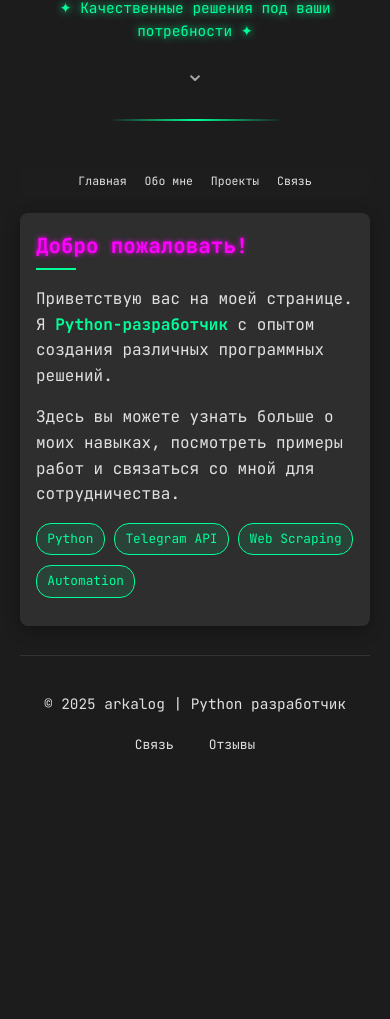
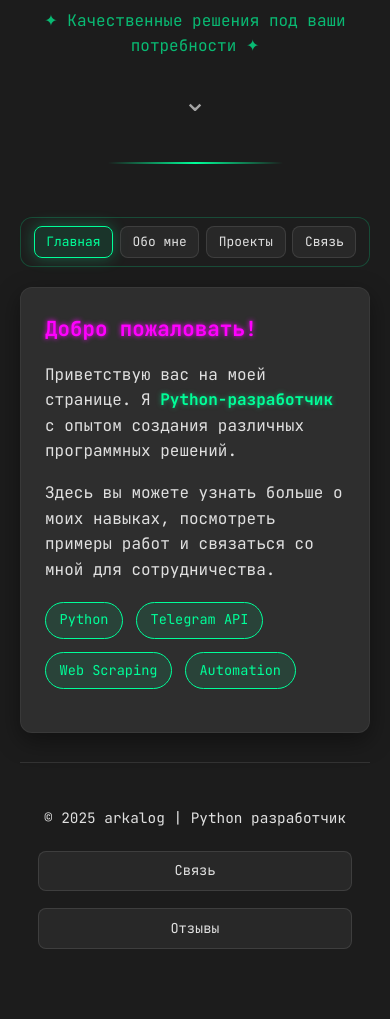
Before and after one commit to arkalog-py/arkalog-py.github.io, a plain HTML site: page index.html in a window 390 px wide. Shown: the part 162-1181 px from the top of the page. Before the commit the page ends 979 px from the top, so only its background shows below. Drawn offline with Linux system fonts and the light colour scheme.

Commit message:
index.html

```diff
--- a/index.html
+++ b/index.html
@@ -64,55 +64,71 @@
             display: flex;
             justify-content: center;
             flex-wrap: wrap;
-            gap: 0.5em;
-            margin: 1em 0;
-            padding: 0.5em;
-            background: rgba(30, 30, 30, 0.8);
-            backdrop-filter: blur(5px);
-            border-radius: 8px;
+            gap: 0.8em;
+            margin: 1.5em 0;
+            padding: 0.8em;
+            background: rgba(30, 30, 30, 0.9);
+            backdrop-filter: blur(10px);
+            border-radius: 12px;
             position: sticky;
             top: 0;
             z-index: 100;
+            border: 1px solid rgba(0, 255, 153, 0.2);
         }
 
-        .navbar a {
+        .nav-btn {
             color: var(--text);
             text-decoration: none;
-            padding: 0.3em 0.8em;
-            font-size: 0.9em;
-            border-radius: 5px;
+            padding: 0.6em 1.2em;
+            font-size: 0.95em;
+            border-radius: 8px;
             transition: all 0.3s ease;
             position: relative;
             overflow: hidden;
+            background: rgba(46, 46, 46, 0.7);
+            border: 1px solid rgba(255, 255, 255, 0.1);
+            cursor: pointer;
+            font-family: 'JetBrains Mono', monospace;
         }
 
-        .navbar a::before {
+        .nav-btn::before {
             content: '';
             position: absolute;
             bottom: 0;
             left: 0;
             width: 0;
-            height: 2px;
-            background: var(--primary);
-            transition: width 0.3s ease;
+            height: 100%;
+            background: linear-gradient(90deg, transparent, rgba(0, 255, 153, 0.2), transparent);
+            transition: width 0.4s ease;
+            z-index: -1;
         }
 
-        .navbar a:hover {
+        .nav-btn:hover {
             color: var(--primary);
-            transform: translateY(-2px);
+            transform: translateY(-3px);
+            box-shadow: 0 5px 15px rgba(0, 255, 153, 0.2);
+            border-color: var(--primary);
         }
 
-        .navbar a:hover::before {
+        .nav-btn:hover::before {
             width: 100%;
         }
 
+        .nav-btn.active {
+            color: var(--primary);
+            background: rgba(0, 255, 153, 0.1);
+            border-color: var(--primary);
+            box-shadow: 0 0 15px rgba(0, 255, 153, 0.3);
+        }
+
         .section {
-            padding: 1.5em;
+            padding: 2em;
             margin: 1.5em 0;
             background: var(--card-bg);
-            border-radius: 8px;
-            box-shadow: 0 5px 15px rgba(0, 0, 0, 0.3);
+            border-radius: 12px;
+            box-shadow: 0 8px 25px rgba(0, 0, 0, 0.4);
             display: none;
+            border: 1px solid rgba(255, 255, 255, 0.05);
         }
 
         .section.active {
@@ -121,62 +137,38 @@
         }
 
         @keyframes fadeIn {
-            from { opacity: 0; transform: translateY(10px); }
+            from { opacity: 0; transform: translateY(15px); }
             to { opacity: 1; transform: translateY(0); }
         }
-
 
         .section h2 {
             margin-top: 0;
             position: relative;
-            padding-bottom: 8px;
+            padding-bottom: 0;
         }
 
-        .section h2::after {
-            content: '';
-            position: absolute;
-            bottom: 0;
-            left: 0;
-            width: 40px;
-            height: 2px;
-            background: var(--primary);
+        .empty-state {
+            text-align: center;
+            padding: 3em 1em;
+            color: var(--text);
         }
 
-        .price-list {
-            display: grid;
-            grid-template-columns: repeat(auto-fit, minmax(220px, 1fr));
-            gap: 1em;
-            margin: 1.5em 0;
+        .empty-icon {
+            font-size: 3.5em;
+            margin-bottom: 0.5em;
+            opacity: 0.7;
+            animation: float 3s infinite ease-in-out;
         }
 
-        .price-item {
-            background: rgba(40, 40, 40, 0.7);
-            padding: 1em;
-            border-radius: 6px;
-            border-left: 3px solid var(--primary);
-            transition: all 0.3s ease;
-        }
-
-        .price-item:hover {
-            transform: translateY(-3px);
-            box-shadow: 0 8px 15px rgba(0, 255, 153, 0.1);
-        }
-
-        .price-item h3 {
-            color: var(--primary);
-            margin-top: 0;
-            font-size: 1.1em;
-        }
-
-        .price-item .price {
-            font-weight: bold;
-            color: var(--secondary);
-            font-size: 1em;
+        .empty-state p {
+            max-width: 500px;
+            margin: 0 auto;
+            line-height: 1.6;
         }
 
         .footer {
             text-align: center;
-            padding: 1.5em 0;
+            padding: 2em 0;
             margin-top: 2em;
             border-top: 1px solid rgba(255, 255, 255, 0.1);
             font-size: 0.9em;
@@ -185,45 +177,49 @@
         .social-links {
             display: flex;
             justify-content: center;
-            gap: 1em;
-            margin: 1em 0;
+            gap: 1.2em;
+            margin: 1.5em 0;
         }
 
         .social-link {
             color: var(--text);
             text-decoration: none;
-            padding: 0.4em 0.8em;
-            border-radius: 4px;
+            padding: 0.6em 1.2em;
+            border-radius: 8px;
             transition: all 0.3s ease;
             display: flex;
             align-items: center;
-            gap: 0.4em;
-            font-size: 0.9em;
+            gap: 0.5em;
+            font-size: 0.95em;
+            background: rgba(46, 46, 46, 0.7);
+            border: 1px solid rgba(255, 255, 255, 0.1);
         }
 
         .social-link:hover {
             color: var(--primary);
             background: rgba(0, 255, 153, 0.1);
-            transform: scale(1.03);
+            transform: translateY(-3px);
+            box-shadow: 0 5px 15px rgba(0, 255, 153, 0.2);
+            border-color: var(--primary);
         }
 
         .tagline {
-            font-size: 1em;
-            margin: 0.8em 0;
+            font-size: 1.1em;
+            margin: 1em 0;
             color: var(--primary);
-            animation: pulse 2s infinite;
+            animation: pulse 2.5s infinite;
         }
 
         @keyframes pulse {
             0% { opacity: 0.7; }
-            50% { opacity: 1; text-shadow: 0 0 8px var(--primary); }
+            50% { opacity: 1; text-shadow: 0 0 10px var(--primary); }
             100% { opacity: 0.7; }
         }
 
         .scroll-indicator {
-            font-size: 1.5em;
+            font-size: 1.8em;
             animation: float 2s infinite;
-            margin: 0.8em 0;
+            margin: 1em 0;
             opacity: 0.7;
             cursor: pointer;
             transition: all 0.3s ease;
@@ -231,38 +227,47 @@
 
         @keyframes float {
             0%, 100% { transform: translateY(0); }
-            50% { transform: translateY(-8px); }
+            50% { transform: translateY(-10px); }
         }
 
         .scroll-indicator:hover {
             opacity: 1;
             color: var(--primary);
+            text-shadow: 0 0 10px var(--primary);
         }
 
         .highlight {
             color: var(--primary);
             font-weight: bold;
+            text-shadow: 0 0 5px rgba(0, 255, 153, 0.5);
         }
 
         .tech-stack {
             display: flex;
             flex-wrap: wrap;
-            gap: 0.6em;
-            margin: 0.8em 0;
+            gap: 0.8em;
+            margin: 1.2em 0;
         }
 
         .tech-item {
             background: rgba(0, 255, 153, 0.1);
             color: var(--primary);
-            padding: 0.4em 0.8em;
-            border-radius: 15px;
-            font-size: 0.8em;
+            padding: 0.5em 1em;
+            border-radius: 20px;
+            font-size: 0.85em;
             border: 1px solid var(--primary);
+            transition: all 0.3s ease;
+        }
+
+        .tech-item:hover {
+            transform: translateY(-3px);
+            box-shadow: 0 5px 15px rgba(0, 255, 153, 0.2);
+            background: rgba(0, 255, 153, 0.15);
         }
 
         @media (max-width: 768px) {
             h1 {
-                font-size: 2em;
+                font-size: 2.2em;
             }
 
             h2 {
@@ -272,25 +277,40 @@
             .navbar {
                 flex-direction: row;
                 align-items: center;
-                font-size: 0.8em;
-                padding: 0.3em;
+                font-size: 0.85em;
+                padding: 0.6em;
+                gap: 0.5em;
             }
 
-            .navbar a {
-                padding: 0.2em 0.5em;
+            .nav-btn {
+                padding: 0.5em 0.9em;
             }
 
             .section {
-                padding: 1em;
-                margin: 1em 0;
-            }
-
-            .price-list {
-                grid-template-columns: 1fr;
+                padding: 1.5em;
+                margin: 1.2em 0;
             }
 
             .tagline {
-                font-size: 0.9em;
+                font-size: 1em;
+            }
+
+            .empty-state {
+                padding: 2em 1em;
+            }
+
+            .empty-icon {
+                font-size: 2.8em;
+            }
+
+            .social-links {
+                flex-direction: column;
+                align-items: center;
+            }
+
+            .social-link {
+                width: 80%;
+                justify-content: center;
             }
         }
     </style>
@@ -306,10 +326,10 @@
         </header>
 
         <nav class="navbar">
-            <a href="#home" onclick="showSection('home')">Главная</a>
-            <a href="#about" onclick="showSection('about')">Обо мне</a>
-            <a href="#projects" onclick="showSection('projects')">Проекты</a>
-            <a href="#contact" onclick="showSection('contact')">Связь</a>
+            <button class="nav-btn active" onclick="showSection('home')">Главная</button>
+            <button class="nav-btn" onclick="showSection('about')">Обо мне</button>
+            <button class="nav-btn" onclick="showSection('projects')">Проекты</button>
+            <button class="nav-btn" onclick="showSection('contact')">Связь</button>
         </nav>
 
         <main>
@@ -338,30 +358,13 @@
             </section>
 
             <section id="projects" class="section">
-                <h2>Мои услуги</h2>
-                <p>Вот некоторые из проектов, которые я могу реализовать для вас:</p>
-
-                <div class="price-list">
-                    <div class="price-item">
-                        <h3>Сноссер сессий</h3>
-                        <p>Инструмент для удаления сессий обидчика спомощью спама кодами авторизаций</p>
-                        <div class="price">500⭐ или 1000р (Альфа Банк)</div>
-                    </div>
-
-                    <div class="price-item">
-                        <h3>OSINT софт</h3>
-                        <p>Программы для сбора открытой информации</p>
-                        <div class="price">750⭐ или 1250р (Альфа Банк)</div>
-                    </div>
-
-                    <div class="price-item">
-                        <h3>Telegram бот</h3>
-                        <p>Боты любой сложности под ваши задачи</p>
-                        <div class="price">750⭐ или 1750р (Альфа Банк)</div>
-                    </div>
+                <h2>Мои проекты</h2>
+                <div class="empty-state">
+                    <div class="empty-icon">📁</div>
+                    <h3>Пока что здесь пусто</h3>
+                    <p>В данный момент я работаю над новыми проектами, которые скоро появятся здесь.</p>
+                    <p>Следите за обновлениями или <span class="highlight">свяжитесь со мной</span>, чтобы обсудить ваш проект!</p>
                 </div>
-
-                <p class="highlight">Все решения адаптируются под ваши требования и предпочтения!</p>
             </section>
 
             <section id="contact" class="section">
@@ -395,32 +398,36 @@
     </div>
 
     <script>
-
         function showSection(sectionId) {
-
             document.querySelectorAll('.section').forEach(section => {
                 section.classList.remove('active');
             });
 
+            document.querySelectorAll('.nav-btn').forEach(btn => {
+                btn.classList.remove('active');
+            });
 
             const section = document.getElementById(sectionId);
             if (section) {
                 section.classList.add('active');
 
+                const activeBtn = Array.from(document.querySelectorAll('.nav-btn')).find(btn =>
+                    btn.getAttribute('onclick') === `showSection('${sectionId}')`
+                );
+                if (activeBtn) {
+                    activeBtn.classList.add('active');
+                }
 
                 window.scrollTo({
-                    top: section.offsetTop - 80,
+                    top: section.offsetTop - 100,
                     behavior: 'smooth'
                 });
-
 
                 history.pushState(null, null, `#${sectionId}`);
             }
         }
 
-
         document.addEventListener('DOMContentLoaded', function() {
-
             document.body.style.opacity = '0';
             document.body.style.transition = 'opacity 0.5s ease-in-out';
 
@@ -428,16 +435,14 @@
                 document.body.style.opacity = '1';
             }, 100);
 
-
             const hash = window.location.hash.substring(1);
             if (hash && document.getElementById(hash)) {
                 showSection(hash);
             } else {
-
                 document.querySelector('#home').classList.add('active');
+                document.querySelector('.nav-btn').classList.add('active');
             }
         });
-
 
         window.addEventListener('popstate', function() {
             const hash = window.location.hash.substring(1);
@@ -447,4 +452,4 @@
         });
     </script>
 </body>
-  </html>
+</html>
```
